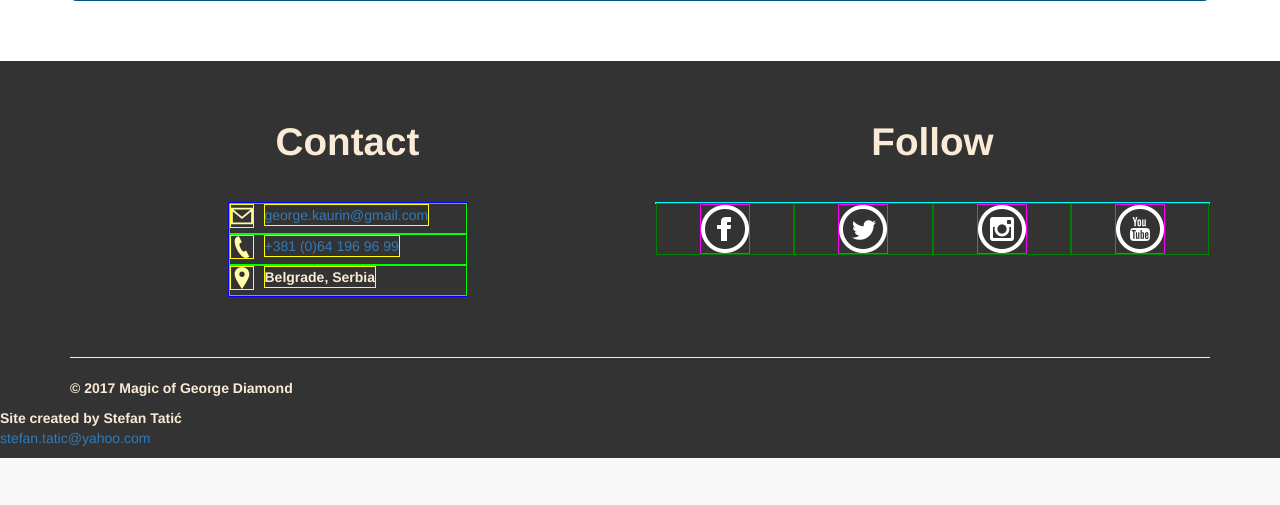
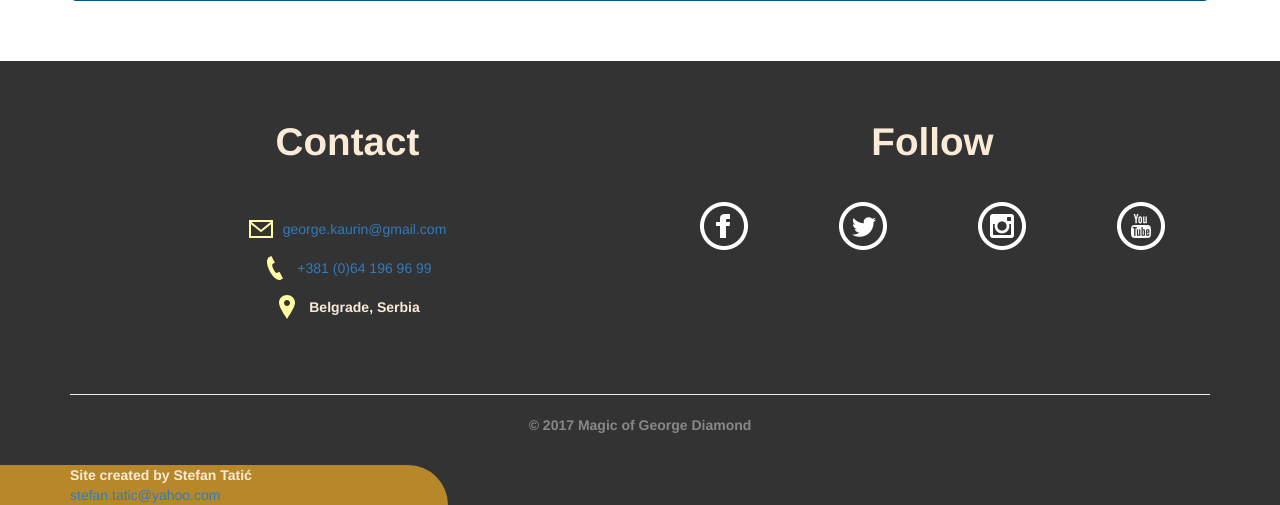
Before and after one commit to tale19/george-diamond, a PHP site: page / in a window 1280 px wide. Shown: the part 1655-2160 px from the top of the page. Before the commit the page ends 2113 px from the top, so only its background shows below. Run offline with PHP 8.4, Linux system fonts and the light colour scheme; some libraries are stand-ins or nearby versions.

Commit message:
footer finished, choose color

```diff
--- a/css/tale.css
+++ b/css/tale.css
@@ -228,52 +228,55 @@ a.collapse {
 #direct-contact-details {
 	max-width: 240px;
 	margin: 0 auto;
-	border: 1px solid blue;
+/*	border: 1px solid blue;*/
 	/*display: table;*/
 	position: relative;
 	align-content: center;
 }
 
 .direct-contact-row {
-	display: block;
+	display: table;
 	position: relative;
-	width: auto;
-	margin: 0 auto;
-	border: 1px solid lime;
+	/*width: 100%;*/
+	margin: 15px auto;
+/*	border: 1px solid lime;*/
 	/*padding: 2px auto;*/
 }
 
 .direct-contact-icon {
-	display: inline-block;
+	display: table-cell;
+	vertical-align: middle;
+	/*position: relative;*/
 	margin-right: 10px;
-	border: 1px solid yellow;
+/*	border: 1px solid yellow;*/
 	fill: #fffca5;
 }
 
 #direct-contact-details a,
 #direct-contact-details span {
-	border: 1px solid yellow;
-	top: 0;
-	position: absolute;
-	display: inline-block;
+	display: table-cell;
+/*	border: 1px solid yellow;*/
+	/*text-align: center;*/
+	/*top: 0;*/
+	/*position: relative;*/
 	vertical-align: middle;
 	/*bottom: 25px;*/
 }
 
 #social-media-icons {
-	border: 1px solid aqua;
+/*	border: 1px solid aqua;*/
 }
 
 #social-media-icons a img {
 	display: block;
 	margin: 0 auto;
-	border: 1px solid magenta;
+/*	border: 1px solid magenta;*/
 	/*width: 100%;*/
 	/*margin-left: 24px;*/
 }
 
 .social-media-icon {
-	border: 1px solid green;
+/*	border: 1px solid green;*/
 }
 
 /*#social-media-icons > div > span {
@@ -282,6 +285,36 @@ a.collapse {
 	width: 100%;
 	margin: 0 auto;
 }*/
+
+.copyright {
+	text-align: center;
+	color: #888;
+}
+
+#footer-creator {
+	margin-top: 20px;
+	position: relative;
+	/*border: 1px solid magenta;*/
+	/*left: 0;*/
+}
+
+#footer-creator a,
+#footer-creator b {
+	z-index: 1;
+	position: relative;
+}
+
+#creator-background {
+	position: absolute;
+	height: 40px;
+	z-index: 0;
+	bottom: 0;
+	left: 0;
+	background-color: #b7882a;
+	border-top-right-radius: 60px;
+	/*width: 40%;*/
+
+}
 
 
 /* media query EXTRA SMALL display (up to 767px) */
@@ -332,11 +365,23 @@ a.collapse {
 		margin: 0 auto;
 	}
 
+	#direct-contact-details hr {
+		border-color: #888;
+		margin: 0 auto;
+	}
+
 	#social-media-icons {
 		max-width: 320px;
 		margin: 0 auto;
 	}
 
+	#footer-client > hr {
+		margin-top: 60px;
+	}
+
+	#creator-background {
+		min-width: 240px;
+	}
 
 /*	p.credits {
 		text-align: center;
@@ -404,6 +449,10 @@ a.collapse {
 		max-height: 249px;
 		max-width: 244px;
 	}
+
+	#creator-background {
+		min-width: 35%;
+	}
 }
 
 /* media query MEDIUM display (992-1199px) */
--- a/index.html
+++ b/index.html
@@ -129,6 +129,7 @@
       <div id="direct-contact" class="col-sm-6">
         <h3>Contact</h3>
         <div id="direct-contact-details">
+          <hr class="visible-xs">
           <div class="direct-contact-row">
             <img class="direct-contact-icon svg" src="images/iconmonstr-email-4.svg"> <a href="mailto:george.kaurin@gmail.com" title="Send an email to george.kaurin@gmail.com">george.kaurin@gmail.com </a>
           </div>
@@ -140,6 +141,7 @@
           <div class="direct-contact-row">
             <img class="direct-contact-icon svg" src="images/iconmonstr-location-1.svg"> <span><b>Belgrade, Serbia</b></span>
           </div>
+          <hr class="visible-xs">
         </div> <!-- direct contact details -->
       </div> <!-- direct contact -->
       <div id="social-media" class="col-sm-6">
@@ -164,14 +166,18 @@
         </div>  <!-- social media icons -->
       </div>   <!-- social media -->
     </div> <!-- row -->
-      <hr>
-      <p class="credits">
+    <hr>
+    <p class="copyright">
       <b>&copy; 2017 Magic of George Diamond </b><br>
-      </p>
+    </p>
   </div> <!-- footer client container -->
-    <p class="credits">
-    <b>Site created by Stefan Tatić </b><br>
-    <a href="mailto:stefan.tatic@yahoo.com" title="Send an email to stefan.tatic@yahoo.com">stefan.tatic@yahoo.com </a><br>
+  <div id="footer-creator">
+    <div id="creator-background"></div>
+    <div class="container">
+      <b>Site created by Stefan Tatić </b><br>
+      <a href="mailto:stefan.tatic@yahoo.com" title="Send an email to stefan.tatic@yahoo.com">stefan.tatic@yahoo.com </a>
+    </div>
+  </div> <!-- footer creator -->
 </div> <!-- footer full -->
 <script type="text/javascript" src="https://code.jquery.com/jquery-3.1.0.min.js"></script>
 <script type="text/javascript" src="https://cdnjs.cloudflare.com/ajax/libs/bodymovin/4.7.1/bodymovin.min.js"></script>
```
